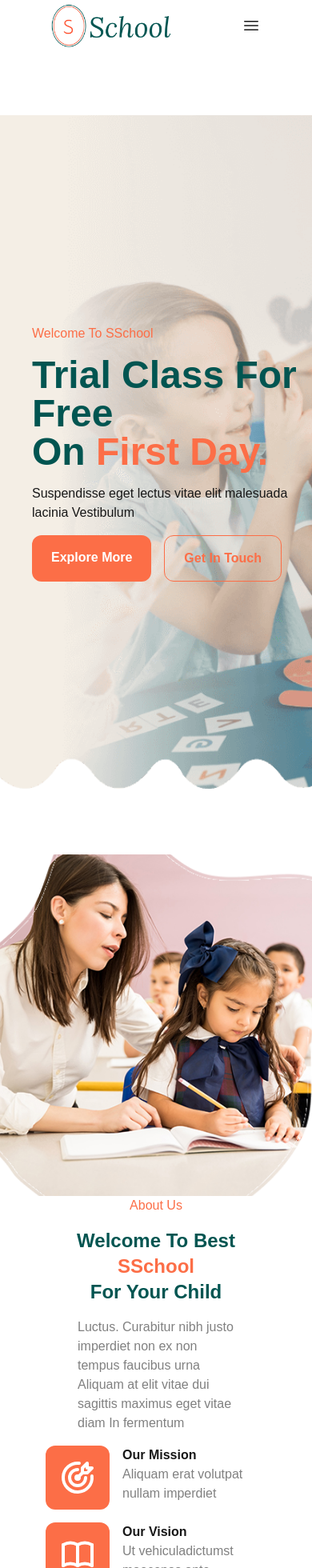
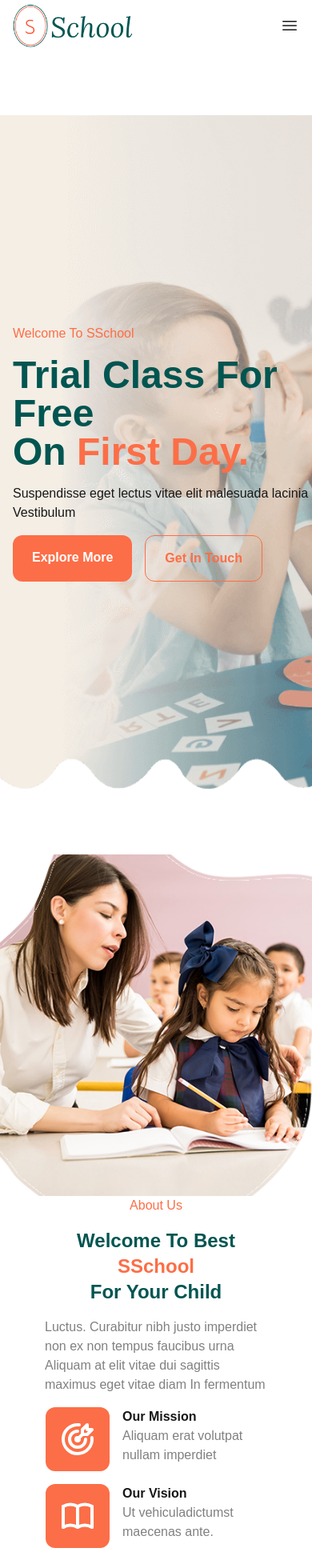
Before and after one commit to nhandzai/Sschool-landing-page, a Next.js app: page / in a window 390 px wide. Shown: the top 1960 px of the page at 80% size. Built offline with nearby package versions, Linux system fonts and the light colour scheme.

Commit message:
fix padding for sm screen

```diff
--- a/src/component/AboutUs.js
+++ b/src/component/AboutUs.js
@@ -2,7 +2,7 @@ import { TbTargetArrow, TbBook  } from "react-icons/tb";
 
 export default function AboutUs() {
     return (
-        <section className="flex lg:flex-row flex-col px-16 justify-between items-center ">
+        <section className="flex lg:flex-row flex-col sm:px-16 px-4 justify-between items-center ">
             <div className="relative w-120 ">
                 <img
                     src="/images/01.jpg"
--- a/src/component/BackgroundSlider.js
+++ b/src/component/BackgroundSlider.js
@@ -18,7 +18,7 @@ export default function BackgroundSlider() {
             ></div>
 
 
-            <div className="absolute inset-0 flex items-center sm:left-20 left-10  z-10">
+            <div className="absolute inset-0 flex items-center sm:left-20 left-4  z-10">
                 <HeroSection/>
             </div>
         </div>
--- a/src/component/Footer.js
+++ b/src/component/Footer.js
@@ -5,7 +5,7 @@ import { BsSend } from "react-icons/bs";
 
 export default function Footer() {
     return (
-        <footer className="flex flex-row flex-wrap px-16 justify-between p-4 sm:py-30 py-20 text-3 bg-1">
+        <footer className="flex flex-row flex-wrap sm:px-16 px-4 justify-between p-4 sm:py-30 py-20 text-3 bg-1">
 
             <section className='flex flex-col gap-4 '>
                 <div className="border-b-4 border-transparent border-b my-border-image pb-4 h-15 text-2xl font-bold  flex items-center">
--- a/src/component/HeaderStick.js
+++ b/src/component/HeaderStick.js
@@ -28,7 +28,7 @@ export default function HeaderStick() {
     };
 
     return (
-        <header className="h-16 bg-white w-screen flex flex-row gap-4 items-center justify-between px-16 sticky top-0 z-40">
+        <header className="h-16 bg-white w-screen flex flex-row gap-4 items-center justify-between sm:px-16 px-4 sticky top-0 z-40">
             <Image
                 src="/images/logo-1.png"
                 width={150}
--- a/src/component/HeaderTop.js
+++ b/src/component/HeaderTop.js
@@ -3,7 +3,7 @@ import { FaTwitter, FaFacebook, FaInstagram , FaGithub } from "react-icons/fa";
 
 export default function HeaderTop() {
     return (
-        <header className="bg-2 w-screen h-15 md:flex flex-row gap-4 items-center justify-between px-16 hidden text-white">
+        <header className="bg-2 w-screen h-15 md:flex flex-row gap-4 items-center justify-between sm:px-16 px-4 hidden text-white">
             <div className="flex flex-row gap-4">
                 <div className="flex flex-row text-center h-10 items-center gap-2">
                     <CiLocationOn color="white" />
--- a/src/component/HeroSection.js
+++ b/src/component/HeroSection.js
@@ -18,7 +18,7 @@ export default function HeroSection() {
                 <a className='bg-4 p-4 px-6 rounded-xl text-center text-white font-bold hover:bg-3 transition-all duration-300 ease-in-out cursor-pointer'>
                     Explore More
                 </a>
-                <a className='border-[1px] border-4 p-4 px-6 rounded-xl text-center text-4 font-bold hover:bg-3 hover:border-none hover:text-1 transition-all duration-300 ease-in-out cursor-pointer'>
+                <a className='border-[1px] border-4 p-4 px-6 rounded-xl text-center text-4 font-bold hover:bg-3 hover:border-transparent hover:text-1 transition-all duration-300 ease-in-out cursor-pointer'>
                     Get In Touch
                 </a>
             </div>
--- a/src/component/SideBar.js
+++ b/src/component/SideBar.js
@@ -30,7 +30,7 @@ export default function SideBar({ isSidebarOpen, setIsSidebarOpen }) {
 
             </section>
 
-            <section className="sm:w-170 w-300 h-screen bg-5 sm:p-8 p-1 flex flex-col gap-5 overflow-auto">
+            <section className="sm:w-170 w-300 h-screen bg-5 sm:p-8 p-4 flex flex-col gap-5 overflow-auto">
                 <section className="flex items-center justify-between">
 
                     <Image
```
